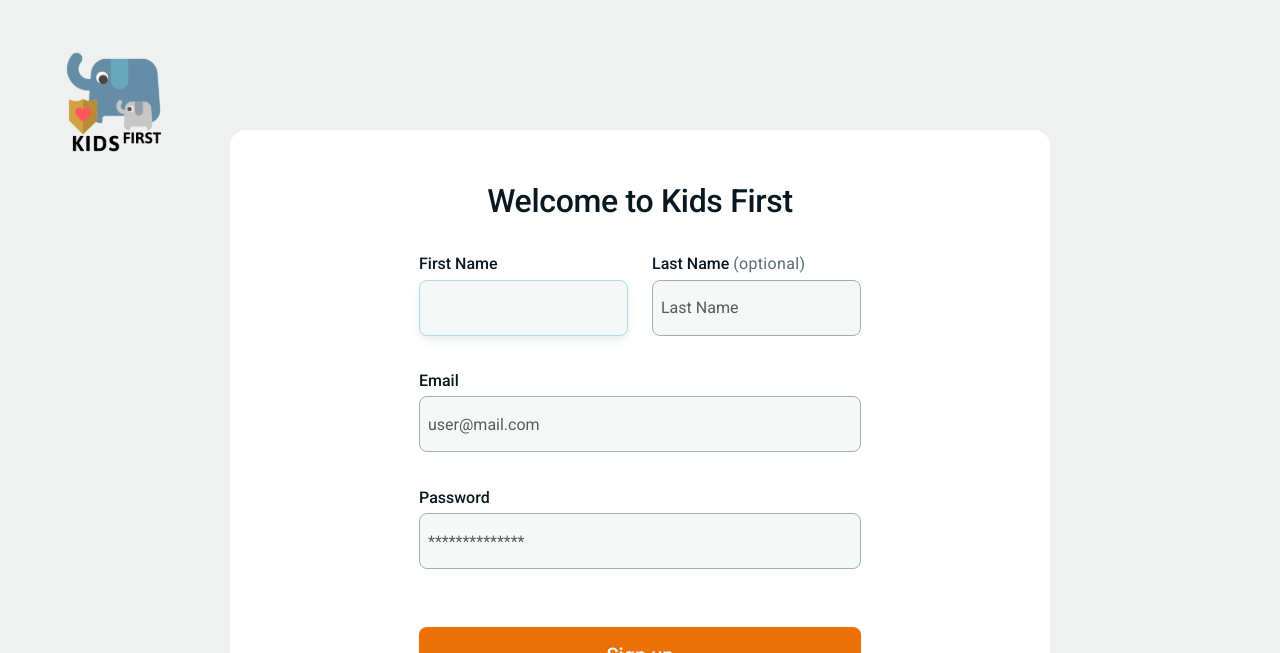
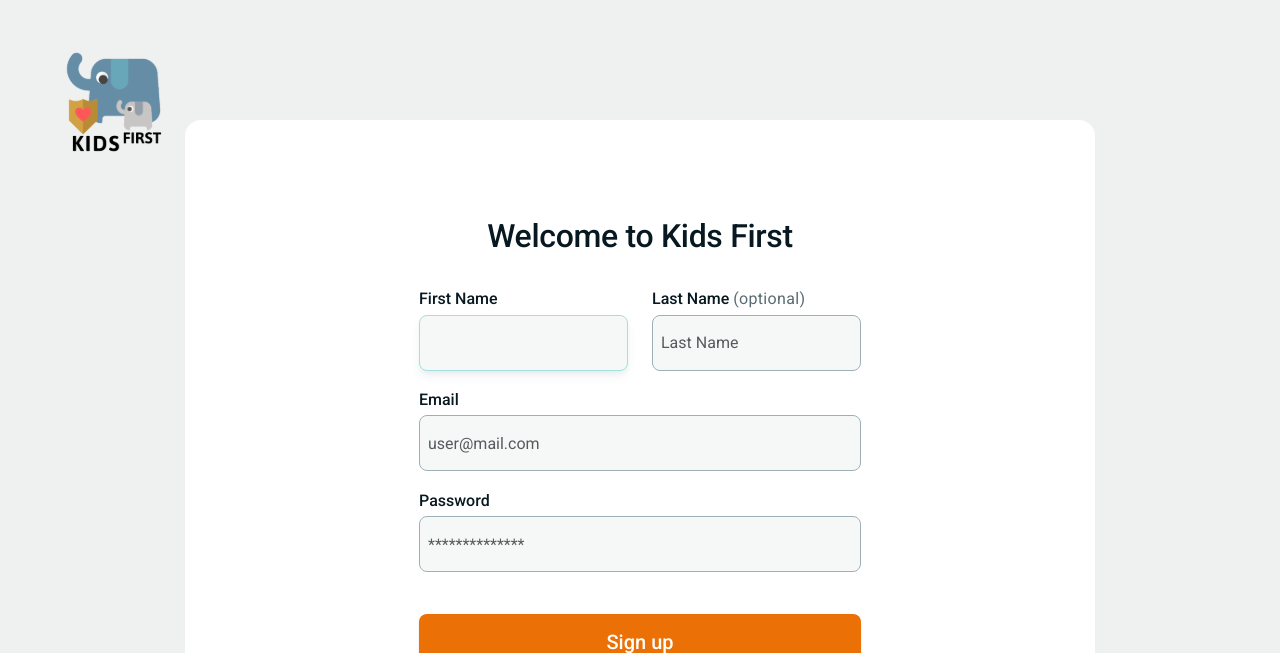
Before and after one commit to JULIERAJ/KIDS-FIRST-Front, a React (Create React App) app: page /register in a window 1280 px wide. Shown: the top 653 px of the page. Built offline with nearby package versions, Linux system fonts and the light colour scheme; no server answers.

Commit message:
fix: style back with scrolling within 110vh and gaps occur on error messages

```diff
--- a/src/components/shared/Header/Header.module.css
+++ b/src/components/shared/Header/Header.module.css
@@ -1,3 +1,3 @@
 .logo-container {
-    margin: 32px 0 -40px 32px;
+    margin: 32px 0 -50px 32px;
 }
--- a/src/components/shared/ui/form/FormInput.module.css
+++ b/src/components/shared/ui/form/FormInput.module.css
@@ -1,5 +1,5 @@
 .formGroup {
-  min-height: 7.3rem;
+  min-height: 6.3rem;
 }
 
 .inputGroup {
--- a/src/pages/ForgetPassword/ForgetPassword.module.css
+++ b/src/pages/ForgetPassword/ForgetPassword.module.css
@@ -4,19 +4,14 @@ p {
 
 .page {
   max-width: 100%;
-  height: 100dvh;
-  /* if we apply this the screen will not be full size as full size in height in 100dvh  */
-  /* height: 1024px; */
-  background-color: #eff0f0;
+  height: 110dvh;
+  background-color: var(--color-bg-page);
 }
 
 .page__window {
-  width: 820px;
+  width: 910px;
   max-width: 100%;
-  height: 750px;
-  /* if we apply this the screen will not be full size as full size in height in 100dvh  */
-  /* max-width: 910px;
-  height: 840px; */
+  height: 840px;
   border-radius: 16px;
   background-color: #ffffff;
   display: flex;
--- a/src/pages/Register/Register.module.css
+++ b/src/pages/Register/Register.module.css
@@ -1,18 +1,13 @@
 .page {
   max-width: 100%;
-  /* if we apply this the screen will not be full size as full size in height in 100dvh  */
-  /* height: 110dvh;  */
-  height: 100dvh;
+  height: 110dvh;
   background-color: var(--color-bg-page);
 }
 
 .page__window {
-  /* if we apply this the screen will not be full size as full size in height in 100dvh  */
-  /* max-width: 910px;
-  height: 840px;   */
-  width: 820px;
+  width: 910px;
   max-width: 100%;
-  height: 750px;
+  height: 840px;
   border-radius: 16px;
   background-color: #ffffff;
   display: flex;
--- a/src/pages/Signin/Signin.module.css
+++ b/src/pages/Signin/Signin.module.css
@@ -1,18 +1,13 @@
 .page {
   max-width: 100%;
-  /* if we apply this the screen will not be full size as full size in height in 100dvh  */
-  /* height: 110dvh;  */
-  height: 100dvh;
+  height: 110dvh;
   background-color: var(--color-bg-page);
 }
 
 .page__window {
-  /* if we apply this the screen will not be full size as full size in height in 100dvh  */
-  /* max-width: 910px;
-  height: 840px;   */
-  width: 820px;
+  width: 910px;
   max-width: 100%;
-  height: 750px;
+  height: 840px;
   border-radius: 16px;
   background-color: #ffffff;
   display: flex;
```
